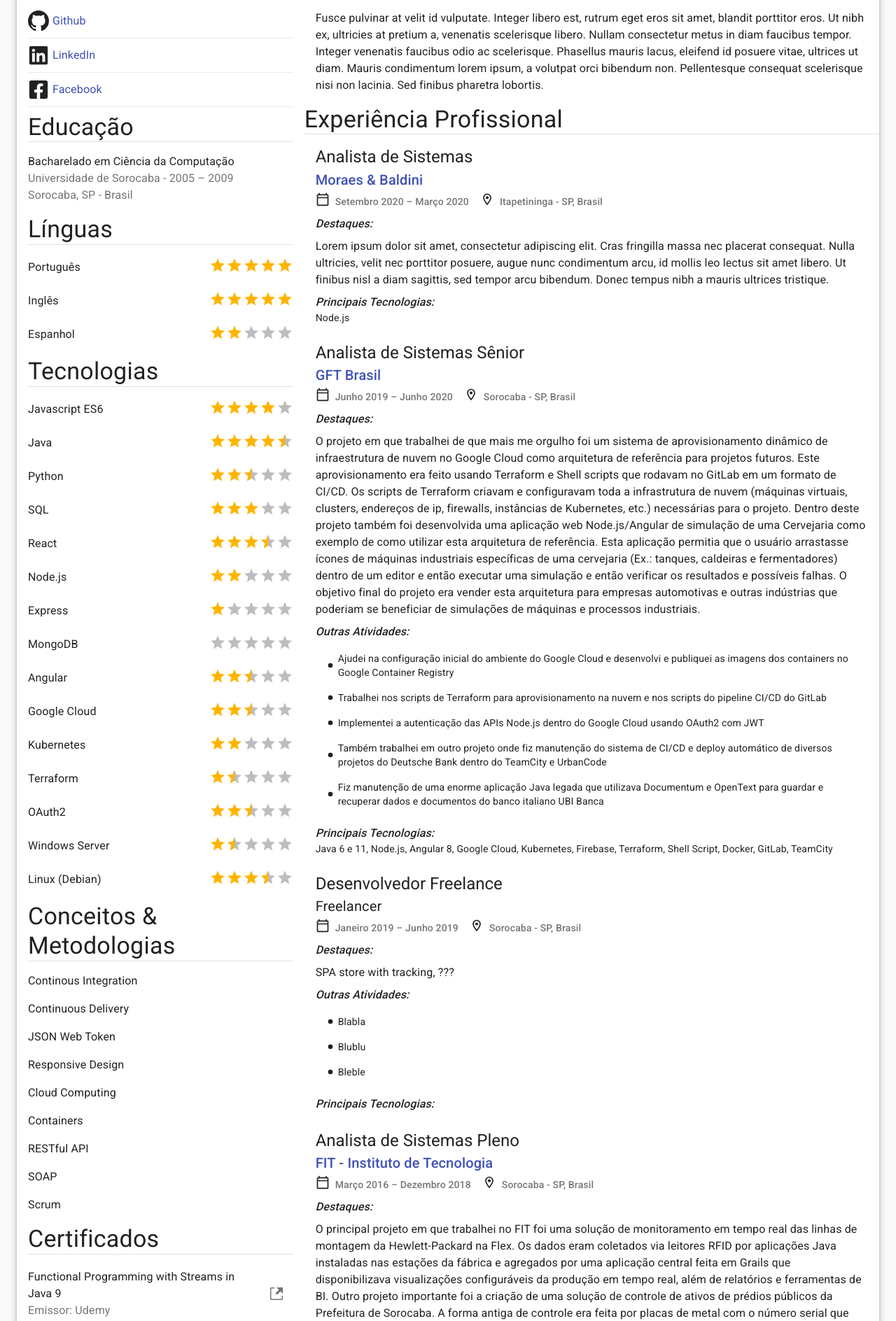
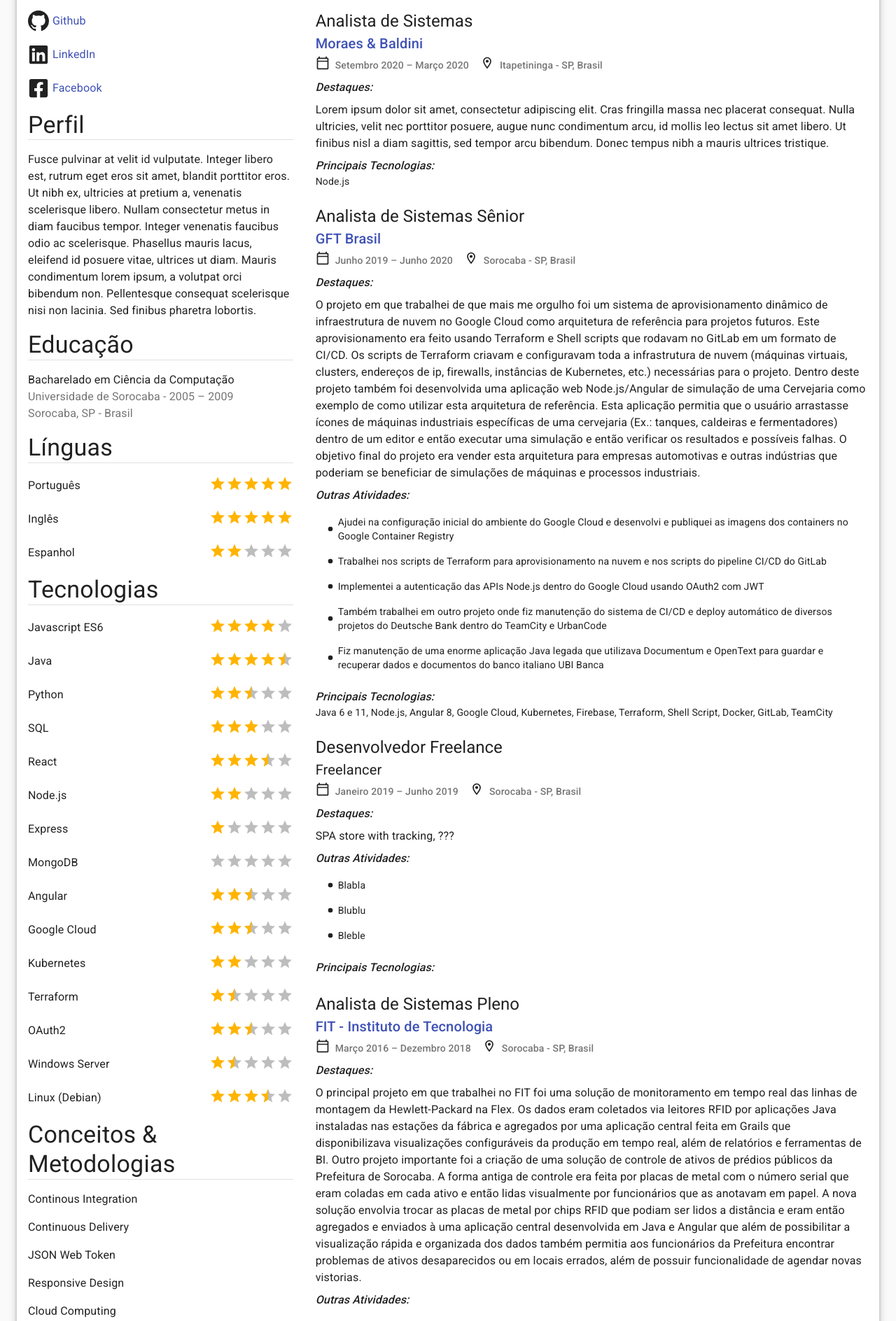
Before and after one commit to eduardopvm/react-cv, a React (Create React App) app: page / in a window 1280 px wide. Shown: the part 398-2286 px from the top of the page at 70% size. Built offline with nearby package versions, Linux system fonts and the light colour scheme.

Commit message:
changing layout to make better use of the sidebar space

```diff
--- a/src/main_content/MainContent.js
+++ b/src/main_content/MainContent.js
@@ -7,7 +7,6 @@ import WorkHistory from "./WorkHistory";
 export default function MainContent(props) {
   return (
     <Grid item xs={12}>
-      <ProfessionalProfile profileText={props.data.profile} />
       <WorkHistory history={props.data.history} />
     </Grid>
   );
--- a/src/sidebar/Sidebar.js
+++ b/src/sidebar/Sidebar.js
@@ -12,7 +12,7 @@ import GeneralSkillsList from "./GeneralSkillsList";
 import SocialList from "./SocialList";
 
 const useStyles = makeStyles({
-  section: {
+  avoidBreakInside: {
     breakInside: "avoid"
   }
 });
@@ -33,6 +33,16 @@ export default function Sidebar(props) {
 
       <Box>
         <Box ml={2}>
+          <Typography variant="h4">{t('profile')}</Typography>
+        </Box>
+        <Divider variant="middle" component="div" />
+        <Typography variant="body1" component="div">
+          <Box m={2}>{props.translatedData.profile}</Box>
+        </Typography>
+      </Box>
+
+      <Box className={classes.avoidBreakInside}>
+        <Box ml={2}>
           <Typography variant="h4">{t("education")}</Typography>
         </Box>
         <Divider variant="middle" component="div" />
@@ -45,7 +55,7 @@ export default function Sidebar(props) {
         </Box>
       </Box>
 
-      <Box className={classes.section}>
+      <Box className={classes.avoidBreakInside}>
         <Box ml={2}>
           <Typography variant="h4">{t("languageSkills")}</Typography>
         </Box>
@@ -53,7 +63,7 @@ export default function Sidebar(props) {
         <LanguageSkillList skills={props.staticData.languague_skills} />
       </Box>
 
-      <Box className={classes.section}>
+      <Box className={classes.avoidBreakInside}>
         <Box ml={2}>
           <Typography variant="h4">{t("technicalSkills")}</Typography>
         </Box>
@@ -61,7 +71,7 @@ export default function Sidebar(props) {
         <RatedSkillList skills={props.staticData.technical_skills} />
       </Box>
 
-      <Box className={classes.section}>
+      <Box className={classes.avoidBreakInside}>
         <Box ml={2}>
           <Typography variant="h4">{t("generalSkills")}</Typography>
         </Box>
@@ -69,7 +79,7 @@ export default function Sidebar(props) {
         <GeneralSkillsList skills={props.staticData.general_skills} />
       </Box>
 
-      <Box className={classes.section}>
+      <Box className={classes.avoidBreakInside}>
         <Box ml={2}>
           <Typography variant="h4">{t("certificates")}</Typography>
         </Box>
--- a/src/sidebar/SocialList.js
+++ b/src/sidebar/SocialList.js
@@ -35,7 +35,7 @@ export default function SocialList(props) {
           </Box>
         </ListItemText>
       </ListItem>
-      <Divider variant="middle" component="li" light />
+      {/* <Divider variant="middle" component="li" light /> */}
       <ListItem>
         <FaLinkedin style={{ fontSize: 30 }} className={classes.root} />
         <ListItemText>
@@ -51,7 +51,7 @@ export default function SocialList(props) {
           </Box>
         </ListItemText>
       </ListItem>
-      <Divider variant="middle" component="li" light />
+      {/* <Divider variant="middle" component="li" light /> */}
       <ListItem>
         <FaFacebookSquare style={{ fontSize: 30 }} className={classes.root} />
         <ListItemText>
@@ -67,7 +67,7 @@ export default function SocialList(props) {
           </Box>
         </ListItemText>
       </ListItem>
-      <Divider variant="middle" component="li" light />
+      {/* <Divider variant="middle" component="li" light /> */}
     </List>
   );
 }
```
